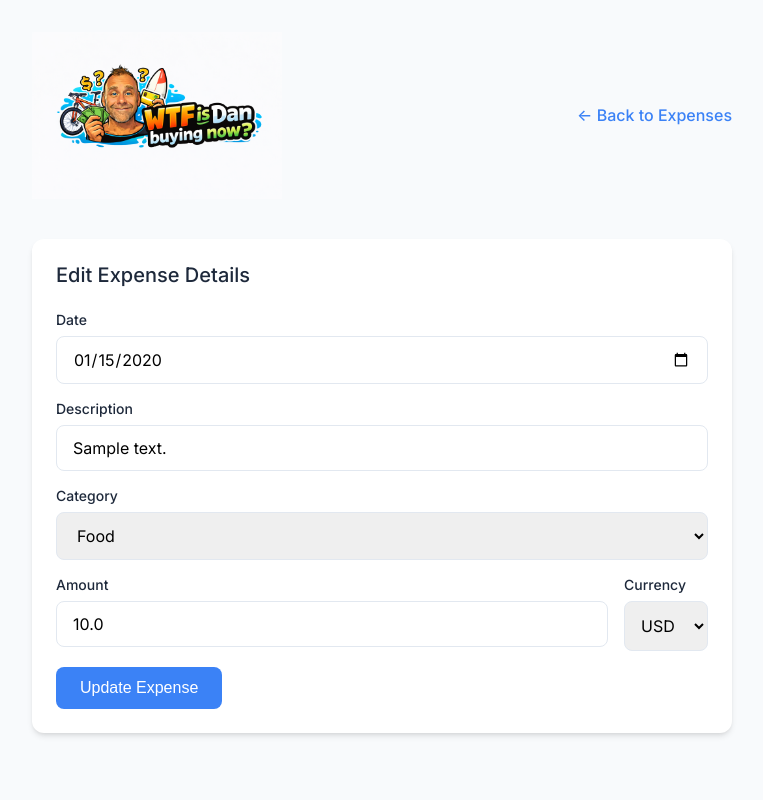
After one commit to danfinn/expenseTracker, a Flask app: page /edit/1 in a window 1280 px wide. The commit adds this page. Shown: the whole page, without its empty margins (258-1021 px from the left). Run offline with Flask 3, Linux system fonts and the light colour scheme; a user stored in the database is signed in; tables that the repository leaves empty hold one stand-in row (values such as "Sample post").

Commit message:
fix(edit-existing): add the ability to edit an existing expense

```diff
--- a/app.py
+++ b/app.py
@@ -1,4 +1,4 @@
-# app.py (With Expense Categories)
+# app.py (With Edit Functionality)
 import os
 import re
 from datetime import datetime, date
@@ -47,7 +47,7 @@ class Expense(db.Model):
     id = db.Column(db.Integer, primary_key=True)
     amount = db.Column(db.Float, nullable=False)
     description = db.Column(db.String(200), nullable=False)
-    category = db.Column(db.String(50), nullable=False, default='Misc') # New category column
+    category = db.Column(db.String(50), nullable=False, default='Misc')
     expense_date = db.Column(db.Date, nullable=False, default=date.today)
     user_id = db.Column(db.Integer, db.ForeignKey('user.id'), nullable=False)
     original_amount = db.Column(db.Float, nullable=False)
@@ -157,7 +157,7 @@ def index():
         new_expense = Expense(
             description=request.form['description'],
             amount=usd_amount,
-            category=request.form['category'], # Get category from form
+            category=request.form['category'],
             expense_date=string_to_date(request.form['expense_date']),
             owner=current_user,
             original_amount=original_amount,
@@ -167,7 +167,7 @@ def index():
         db.session.commit()
         return redirect(url_for('index'))
 
-    else: # GET request
+    else:
         today = date.today()
         monthly_total_query = db.session.query(func.sum(Expense.amount)).filter(
             Expense.user_id == current_user.id,
@@ -183,9 +183,46 @@ def index():
             expenses=expenses,
             today=today.isoformat(),
             currencies=CURRENCIES,
-            categories=CATEGORIES, # Pass categories to template
+            categories=CATEGORIES,
             monthly_total=monthly_total,
             current_month_name=today.strftime('%B')
+        )
+
+# --- NEW EDIT ROUTE ---
+@app.route('/edit/<int:expense_id>', methods=['GET', 'POST'])
+@login_required
+def edit_expense(expense_id):
+    expense_to_edit = db.get_or_404(Expense, expense_id)
+    # Security check: ensure the expense belongs to the current user
+    if expense_to_edit.owner != current_user:
+        return "Forbidden", 403
+
+    if request.method == 'POST':
+        # Get updated data from the form
+        original_amount = float(request.form['amount'])
+        original_currency = request.form['currency']
+
+        # Recalculate USD amount
+        usd_amount = convert_to_usd(original_amount, original_currency)
+
+        # Update the expense object with the new data
+        expense_to_edit.description = request.form['description']
+        expense_to_edit.expense_date = string_to_date(request.form['expense_date'])
+        expense_to_edit.category = request.form['category']
+        expense_to_edit.original_amount = original_amount
+        expense_to_edit.original_currency = original_currency
+        expense_to_edit.amount = usd_amount
+
+        db.session.commit() # Commit the changes to the database
+        flash('Expense updated successfully!')
+        return redirect(url_for('index'))
+
+    else: # GET request: show the edit form pre-filled with data
+        return render_template(
+            'edit_expense.html',
+            expense=expense_to_edit,
+            currencies=CURRENCIES,
+            categories=CATEGORIES
         )
 
 @app.route('/delete/<int:expense_id>', methods=['POST'])
@@ -222,7 +259,7 @@ def review_scan(filename):
         final_expense = Expense(
             description=request.form['description'],
             amount=usd_amount,
-            category=request.form['category'], # Get category from form
+            category=request.form['category'],
             expense_date=string_to_date(request.form['expense_date']),
             owner=current_user,
             original_amount=original_amount,
@@ -247,7 +284,7 @@ def review_scan(filename):
         expense_date=expense_date.isoformat(),
         raw_text=raw_text,
         currencies=CURRENCIES,
-        categories=CATEGORIES # Pass categories to template
+        categories=CATEGORIES
     )
 
 if __name__ == '__main__':
--- /dev/null
+++ b/templates/edit_expense.html
@@ -0,0 +1,61 @@
+<!DOCTYPE html>
+<html lang="en">
+<head>
+    <meta charset="UTF-8">
+    <meta name="viewport" content="width=device-width, initial-scale=1.0">
+    <title>Edit Expense</title>
+    <link rel="stylesheet" href="{{ url_for('static', filename='style.css') }}">
+</head>
+<body>
+    <div class="container">
+        <header>
+            <img src="{{ url_for('static', filename='logo.png') }}" alt="App Logo" class="logo-img">
+            <nav style="margin-left: auto;">
+                <a href="{{ url_for('index') }}">&larr; Back to Expenses</a>
+            </nav>
+        </header>
+
+        <div class="card">
+            <h2>Edit Expense Details</h2>
+            <form method="POST">
+                <div class="form-group">
+                    <label for="date">Date</label>
+                    <!-- Pre-fill date from the expense object -->
+                    <input type="date" id="date" name="expense_date" value="{{ expense.expense_date.isoformat() }}" required>
+                </div>
+                <div class="form-group">
+                    <label for="description">Description</label>
+                    <!-- Pre-fill description -->
+                    <input type="text" id="description" name="description" value="{{ expense.description }}" required>
+                </div>
+                <div class="form-group">
+                    <label for="category">Category</label>
+                    <select id="category" name="category">
+                        {% for category in categories %}
+                            <!-- Select the expense's current category -->
+                            <option value="{{ category }}" {% if category == expense.category %}selected{% endif %}>{{ category }}</option>
+                        {% endfor %}
+                    </select>
+                </div>
+                <div class="form-group" style="display: flex; gap: 1rem;">
+                    <div style="flex-grow: 1;">
+                        <label for="amount">Amount</label>
+                        <!-- Pre-fill original amount -->
+                        <input type="number" id="amount" name="amount" step="0.01" value="{{ expense.original_amount }}" required>
+                    </div>
+                    <div>
+                        <label for="currency">Currency</label>
+                        <select id="currency" name="currency" style="padding: 0.75rem; border-radius: 0.5rem; border: 1px solid var(--border-color); height: 50px;">
+                            {% for currency in currencies %}
+                                <!-- Select the expense's original currency -->
+                                <option value="{{ currency }}" {% if currency == expense.original_currency %}selected{% endif %}>{{ currency }}</option>
+                            {% endfor %}
+                        </select>
+                    </div>
+                </div>
+                <button type="submit" class="btn btn-primary">Update Expense</button>
+            </form>
+        </div>
+    </div>
+</body>
+</html>
```
Also changed, not shown: templates/index.html (+19 -5 lines).
